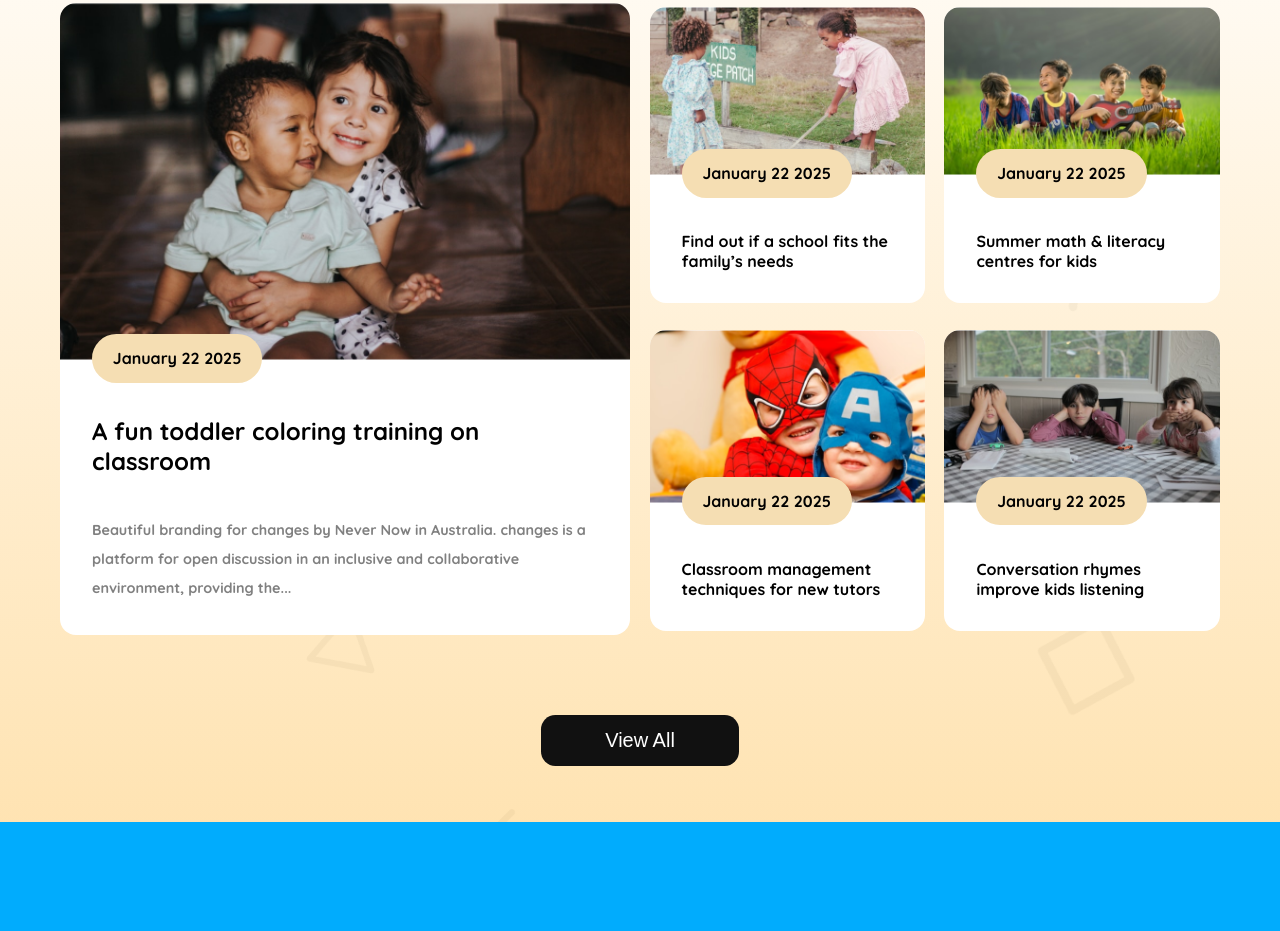
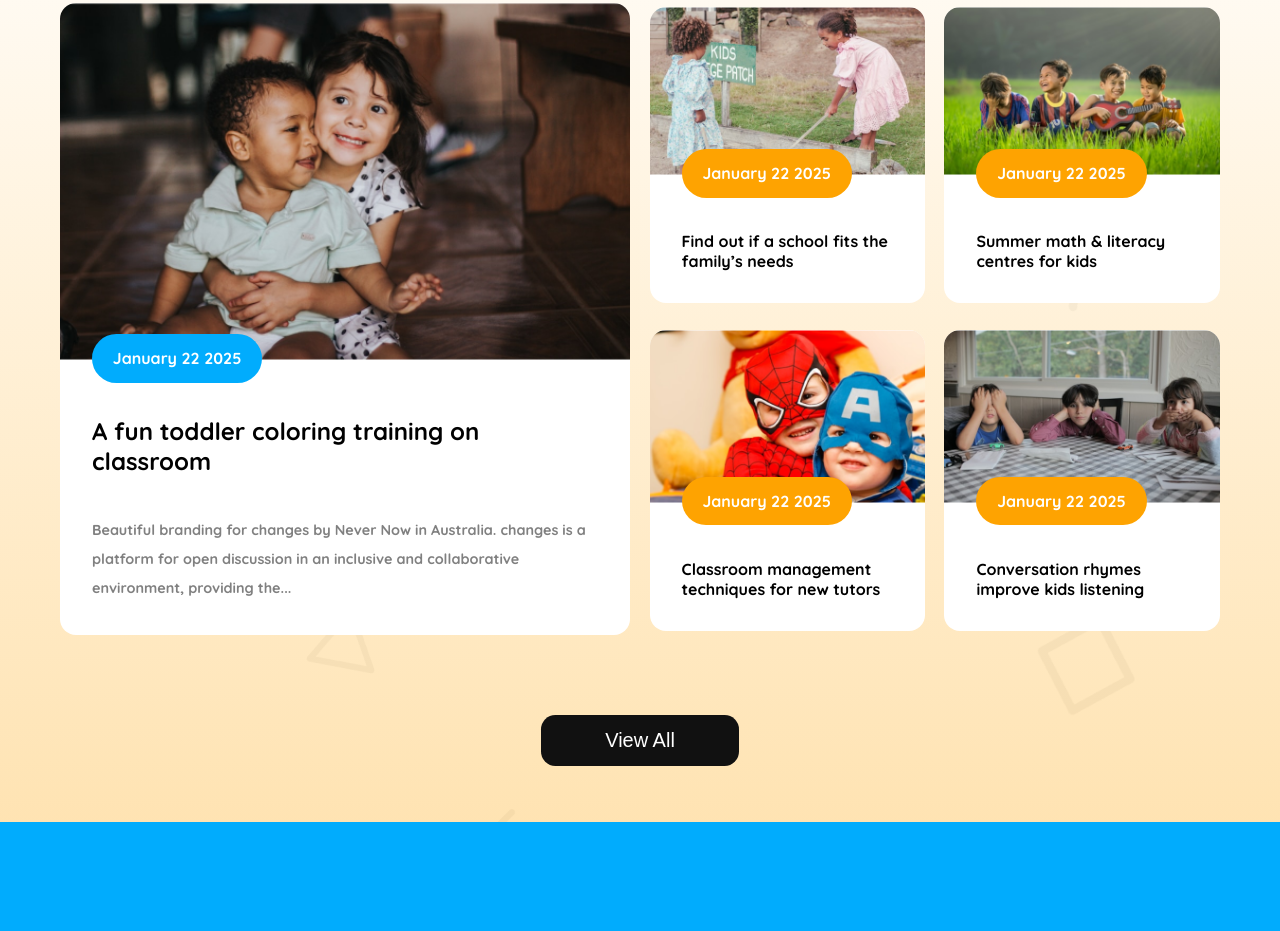
Before and after one commit to akibbhai/Kids-School, a plain HTML site: page index.html in a window 1280 px wide. Shown: the part 1735-2666 px from the top of the page. Drawn offline with Linux system fonts and the light colour scheme.

```diff
--- a/index.html
+++ b/index.html
@@ -87,7 +87,7 @@
                     <div class="big-item gallery-items">
                         <img src="assets/story-1.png" alt="story-image" class="gallery-big-img gallery-img">
                         <div class="gallery-img-title-container">
-                            <time datetime="2025-01-22" class="stories-date">January 22 2025</time>
+                            <time datetime="2025-01-22" class="stories-date stories-date-big">January 22 2025</time>
                             <h5 class="geallery-big-img-title">
                                 A fun toddler coloring training on classroom
                             </h5>
--- a/style/style.css
+++ b/style/style.css
@@ -308,10 +308,15 @@
 .stories-date {
     font-size: 1rem;
     padding: 0.9rem 1.3rem;
-    background-color: wheat;
+    color: rgb(255, 255, 255);
+    background-color: rgb(254, 163, 1);
     border-radius: 2.5rem;
     position: relative;
     top: -3rem;
+}
+
+.stories-date-big {
+    background-color: rgb(1, 172, 253);
 }
 
 .gallery-img-title-container {
@@ -484,6 +489,11 @@
         display: none;
     }
 
+    .stories-date {
+        font-size: 0.5rem;
+        padding: 0.5rem 1rem;
+    }
+
     .gallery-container {
         grid-template-columns: repeat(2, 1fr);
         gap: 1.2rem;
```
